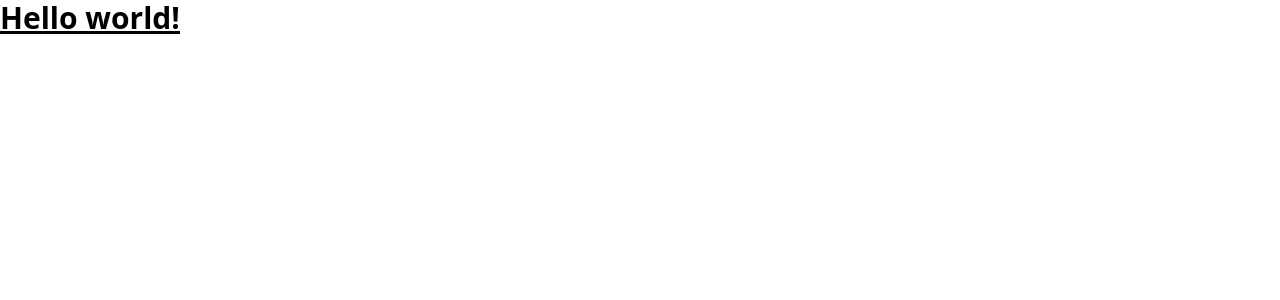
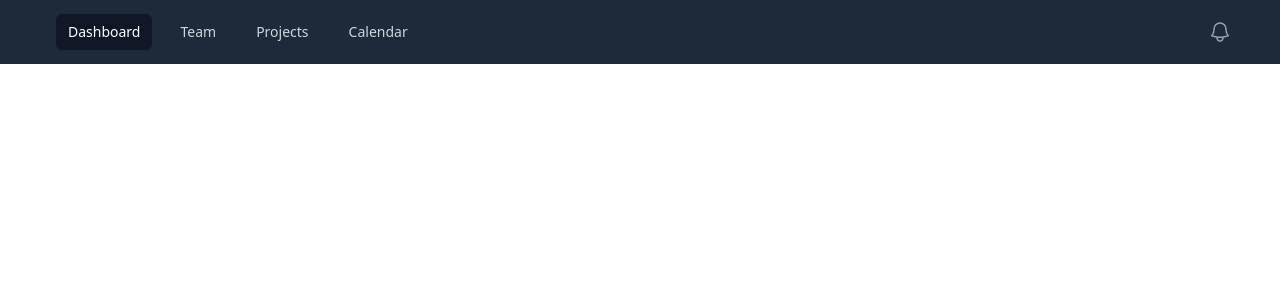
Before and after one commit to joseismaelvargas/appPeliType, a React (Vite) app: page / in a window 1280 px wide. Shown: the top 300 px of the page. Built offline with nearby package versions, Linux system fonts and the light colour scheme.

Commit message:
se agrego el nav

```diff
--- a/src/App.tsx
+++ b/src/App.tsx
@@ -1,14 +1,12 @@
 
-
+import Nav from "./common/Nav"
 
 function App() {
 
 
   return (
     <>
-  <h1 className="text-3xl font-bold underline">
-    Hello world!
-  </h1>
+  <Nav></Nav>
 
     </>
   )
--- /dev/null
+++ b/src/common/Nav.tsx
@@ -0,0 +1,77 @@
+import React,{useState} from "react"
+
+const Nav = () => {
+     const [menu,setMenu]=useState(false)
+  return (
+ <nav className="bg-gray-800">
+  <div className="mx-auto max-w-7xl px-2 sm:px-6 lg:px-8">
+    <div className="relative flex h-16 items-center justify-between">
+      <div className="absolute inset-y-0 left-0 flex items-center sm:hidden">
+
+        <button  onClick={() =>setMenu((prev)=>!prev) }type="button"  className="relative inline-flex items-center justify-center rounded-md p-2 text-gray-400 hover:bg-gray-700 hover:text-white focus:ring-2 focus:ring-white focus:outline-hidden focus:ring-inset" aria-controls="mobile-menu" aria-expanded="false">
+          <span className="absolute -inset-0.5"></span>
+          <span className="sr-only">Open main menu</span>
+
+          <svg className="block size-6" fill="none" viewBox="0 0 24 24" stroke-width="1.5" stroke="currentColor" aria-hidden="true" data-slot="icon">
+            <path stroke-linecap="round" stroke-linejoin="round" d="M3.75 6.75h16.5M3.75 12h16.5m-16.5 5.25h16.5" />
+          </svg>
+
+          <svg className="hidden size-6" fill="none" viewBox="0 0 24 24" stroke-width="1.5" stroke="currentColor" aria-hidden="true" data-slot="icon">
+            <path stroke-linecap="round" stroke-linejoin="round" d="M6 18 18 6M6 6l12 12" />
+          </svg>
+        </button>
+      </div>
+      <div className="flex flex-1 items-center justify-center sm:items-stretch sm:justify-start">
+        <div className="flex shrink-0 items-center">
+
+        </div>
+        <div className="hidden sm:ml-6 sm:block">
+          <div className="flex space-x-4">
+
+            <a href="#" className="rounded-md bg-gray-900 px-3 py-2 text-sm font-medium text-white" aria-current="page">Dashboard</a>
+            <a href="#" className="rounded-md px-3 py-2 text-sm font-medium text-gray-300 hover:bg-gray-700 hover:text-white">Team</a>
+            <a href="#" className="rounded-md px-3 py-2 text-sm font-medium text-gray-300 hover:bg-gray-700 hover:text-white">Projects</a>
+            <a href="#" className="rounded-md px-3 py-2 text-sm font-medium text-gray-300 hover:bg-gray-700 hover:text-white">Calendar</a>
+          </div>
+        </div>
+      </div>
+      <div className="absolute inset-y-0 right-0 flex items-center pr-2 sm:static sm:inset-auto sm:ml-6 sm:pr-0">
+        <button type="button" className="relative rounded-full bg-gray-800 p-1 text-gray-400 hover:text-white focus:ring-2 focus:ring-white focus:ring-offset-2 focus:ring-offset-gray-800 focus:outline-hidden">
+          <span className="absolute -inset-1.5"></span>
+          <span className="sr-only">View notifications</span>
+          <svg className="size-6" fill="none" viewBox="0 0 24 24" stroke-width="1.5" stroke="currentColor" aria-hidden="true" data-slot="icon">
+            <path stroke-linecap="round" stroke-linejoin="round" d="M14.857 17.082a23.848 23.848 0 0 0 5.454-1.31A8.967 8.967 0 0 1 18 9.75V9A6 6 0 0 0 6 9v.75a8.967 8.967 0 0 1-2.312 6.022c1.733.64 3.56 1.085 5.455 1.31m5.714 0a24.255 24.255 0 0 1-5.714 0m5.714 0a3 3 0 1 1-5.714 0" />
+          </svg>
+        </button>
+
+
+        <div className="relative ml-3">
+          <div>
+            <button type="button" className="relative flex rounded-full bg-gray-800 text-sm focus:ring-2 focus:ring-white focus:ring-offset-2 focus:ring-offset-gray-800 focus:outline-hidden" id="user-menu-button" aria-expanded="false" aria-haspopup="true">
+              <span className="absolute -inset-1.5"></span>
+              <span className="sr-only">Open user menu</span>
+
+            </button>
+          </div>
+
+
+        </div>
+      </div>
+    </div>
+  </div>
+
+
+  <div className={`${menu ? "block" : "hidden"} sm:hidden`} id="mobile-menu">
+    <div className="space-y-1 px-2 pt-2 pb-3">
+
+      <a href="#" className="block rounded-md bg-gray-900 px-3 py-2 text-base font-medium text-white" aria-current="page">Dashboard</a>
+      <a href="#" className="block rounded-md px-3 py-2 text-base font-medium text-gray-300 hover:bg-gray-700 hover:text-white">Team</a>
+      <a href="#" className="block rounded-md px-3 py-2 text-base font-medium text-gray-300 hover:bg-gray-700 hover:text-white">Projects</a>
+      <a href="#" className="block rounded-md px-3 py-2 text-base font-medium text-gray-300 hover:bg-gray-700 hover:text-white">Calendar</a>
+    </div>
+  </div>
+</nav>
+  )
+}
+
+export default Nav
```
